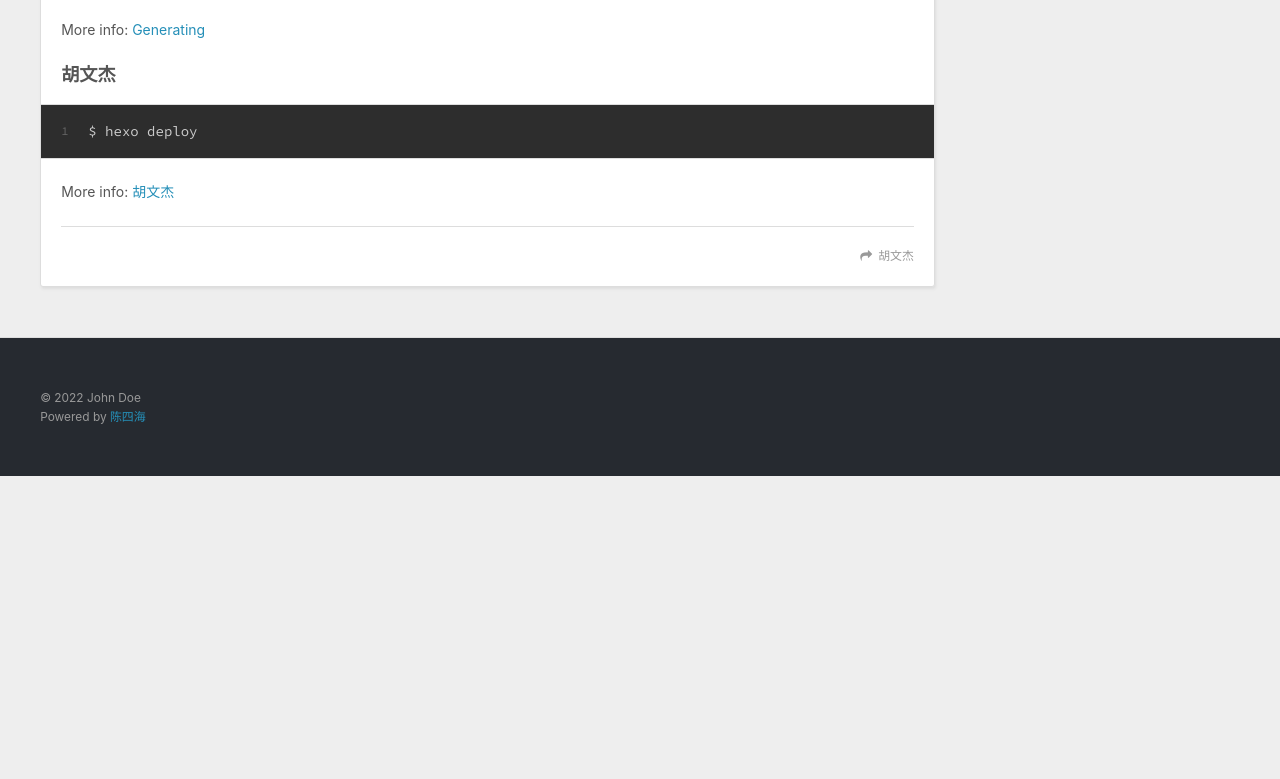
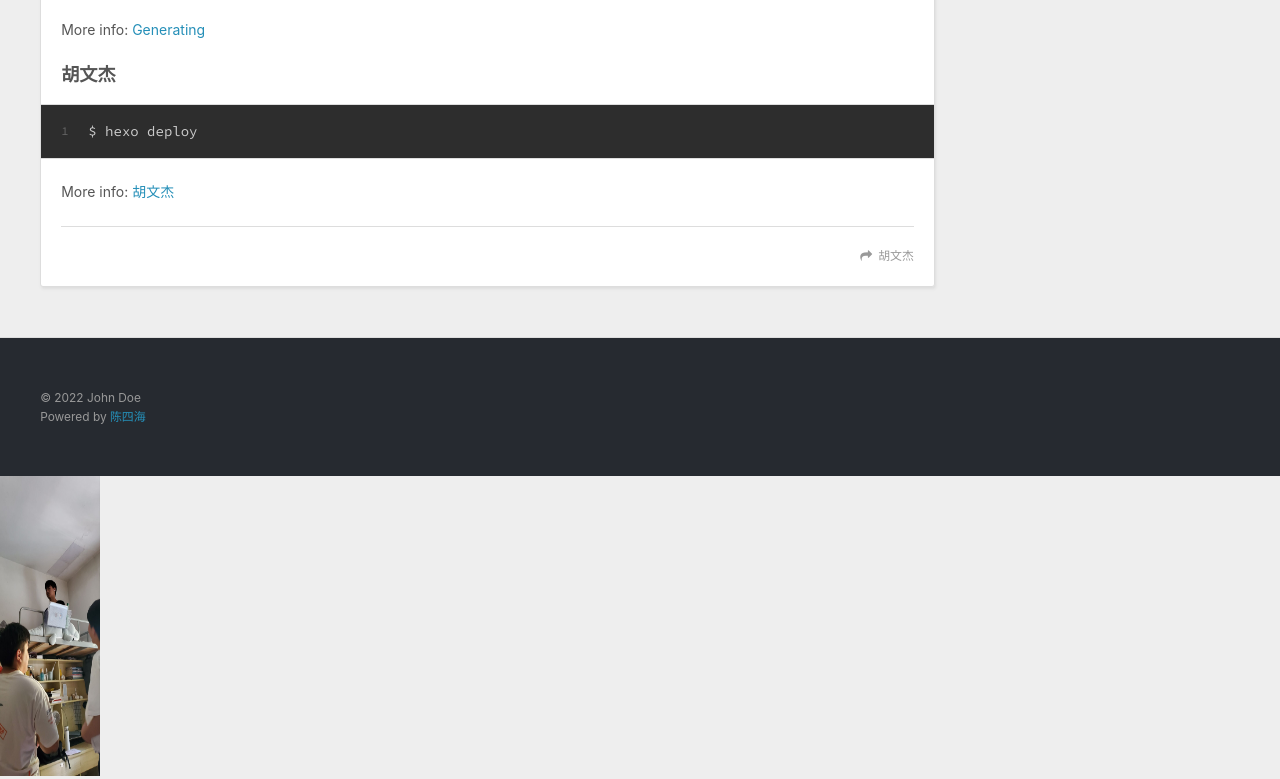
Before and after one commit to 1214langHua/1214langHua.git.hub.io, a plain HTML site: page index.html in a window 1280 px wide. Shown: the part 988-1767 px from the top of the page. Before the commit the page ends 1464 px from the top, so only its background shows below. Drawn offline with nearby package versions, Linux system fonts and the light colour scheme.

Commit message:
Site updated: 2022-05-25 13:44:43

```diff
--- a/index.html
+++ b/index.html
@@ -164,12 +164,15 @@
     </div>
   </div>
 </footer>
+
+    <img src="/css/images/1.jpg" width="100px" height="300px">
     </div>
     <nav id="mobile-nav">
 
     <a href="/" class="mobile-nav-link">陈四海</a>
 
     <a href="/archives" class="mobile-nav-link">陈四海</a>
+
 
 </nav>
 
```
Also changed, not shown: css/images/1.jpg (added).
